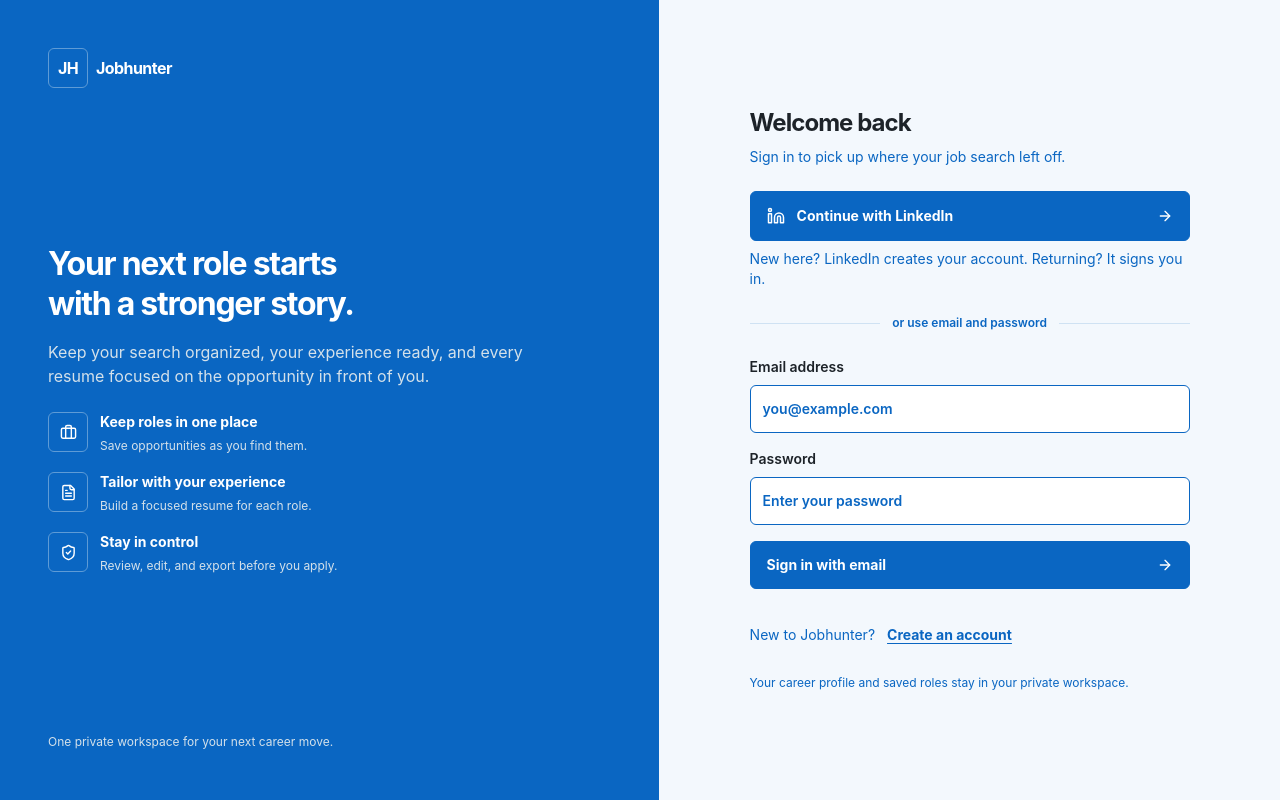
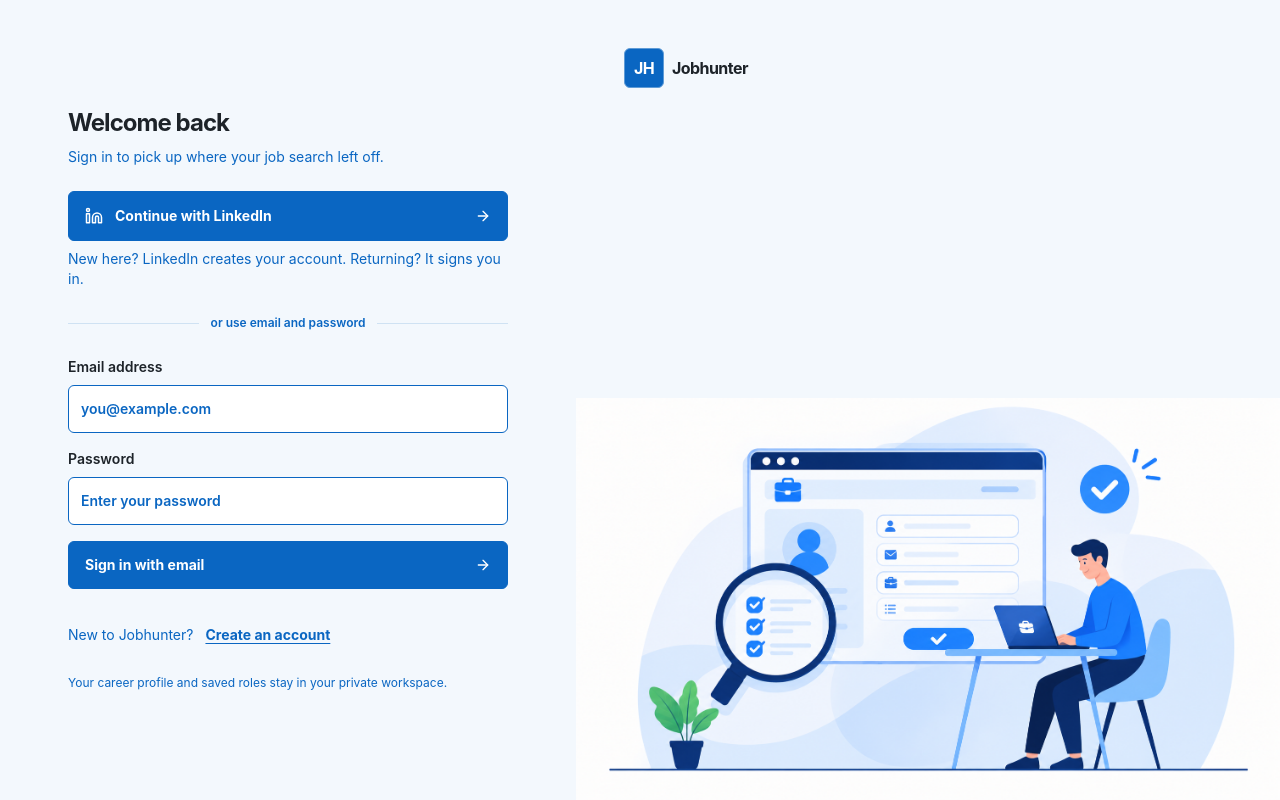
Before and after one commit to quadriabdulsalam/jobhunter, a Next.js app: page /login in a window 1280 px wide. Built offline with nearby package versions, Linux system fonts and the light colour scheme.

Commit message:
Use application illustration on auth page

```diff
--- a/src/app/globals.css
+++ b/src/app/globals.css
@@ -462,7 +462,7 @@ main input.profile-file-input { width: 1px !important; height: 1px !important; m
 .auth-page {
   display: grid;
   min-height: 100svh;
-  grid-template-columns: minmax(0, 1.03fr) minmax(440px, .97fr);
+  grid-template-columns: minmax(420px, .9fr) minmax(0, 1.1fr);
   place-items: stretch;
   padding: 0;
   background: var(--color-page);
@@ -472,13 +472,20 @@ main input.profile-file-input { width: 1px !important; height: 1px !important; m
   display: flex;
   min-height: 100svh;
   flex-direction: column;
-  justify-content: space-between;
+  justify-content: flex-start;
   padding: var(--space-12);
-  background: var(--color-dark-surface);
-  color: var(--color-on-dark);
+  grid-column: 2;
+  grid-row: 1;
+  background-color: var(--color-page);
+  background-image: url("/login-application.png");
+  background-position: center bottom;
+  background-repeat: no-repeat;
+  background-size: min(100%, 760px) auto;
+  color: var(--color-text);
 }
-.auth-story-brand { display: flex; align-items: center; gap: var(--space-2); color: var(--color-on-dark) !important; font-size: 16px; font-weight: 720; letter-spacing: -.035em; text-decoration: none; }
+.auth-story-brand { display: flex; align-items: center; gap: var(--space-2); color: var(--color-text) !important; font-size: 16px; font-weight: 720; letter-spacing: -.035em; text-decoration: none; }
 .auth-story-mark { display: grid; width: 40px; height: 40px; place-items: center; border: 1px solid var(--color-dark-border); border-radius: var(--radius-control); background: var(--color-primary); color: var(--color-on-primary); font-size: 16px; font-weight: 740; }
+.auth-panel-wrap { grid-column: 1; grid-row: 1; }
 .auth-story-content { max-width: 560px; margin: var(--space-12) 0; }
 .auth-story-content h1 { max-width: 540px; margin: 0; color: var(--color-on-dark) !important; font-size: 32px; font-weight: 690; letter-spacing: -.04em; line-height: 40px; text-wrap: balance; }
 .auth-story-lede { max-width: 500px; margin: var(--space-4) 0 var(--space-6); color: var(--color-on-dark-muted) !important; font-size: 16px; line-height: 24px; }
@@ -628,7 +635,7 @@ button:focus-visible, a:focus-visible, input:focus-visible, textarea:focus-visib
   .job-modal form > div:last-child { align-items: stretch; flex-direction: column-reverse; }
   .job-modal form > div:last-child button { width: 100%; }
   .auth-page { display: flex; flex-direction: column; }
-  .auth-story { min-height: auto; padding: 24px 16px 24px; }
+  .auth-story { min-height: 240px; padding: 16px; background-position: center bottom; background-size: min(100%, 440px) auto; }
   .auth-story-content { margin: 32px 0 0; }
   .auth-story-eyebrow { margin-bottom: 8px; }
   .auth-story-content h1 { max-width: 500px; font-size: 32px; }
--- a/src/app/login/page.tsx
+++ b/src/app/login/page.tsx
@@ -2,7 +2,7 @@
 
 import { FormEvent, useEffect, useState } from 'react';
 import { useRouter } from 'next/navigation';
-import { ArrowRight, Briefcase, FileText, Linkedin, ShieldCheck } from 'lucide-react';
+import { ArrowRight, FileText, Linkedin } from 'lucide-react';
 
 export default function LoginPage() {
   const router = useRouter();
@@ -52,20 +52,10 @@ export default function LoginPage() {
 
   return (
     <main className="auth-page">
-      <section className="auth-story" aria-label="About Jobhunter">
+      <section className="auth-story" aria-label="Job application illustration">
         <a className="auth-story-brand" href="/" aria-label="Jobhunter home">
           <span className="auth-story-mark">JH</span><span>Jobhunter</span>
         </a>
-        <div className="auth-story-content">
-          <h1>Your next role starts with a stronger story.</h1>
-          <p className="auth-story-lede">Keep your search organized, your experience ready, and every resume focused on the opportunity in front of you.</p>
-          <ul className="auth-benefits">
-            <li><span><Briefcase size={17} aria-hidden="true" /></span><div><strong>Keep roles in one place</strong><small>Save opportunities as you find them.</small></div></li>
-            <li><span><FileText size={17} aria-hidden="true" /></span><div><strong>Tailor with your experience</strong><small>Build a focused resume for each role.</small></div></li>
-            <li><span><ShieldCheck size={17} aria-hidden="true" /></span><div><strong>Stay in control</strong><small>Review, edit, and export before you apply.</small></div></li>
-          </ul>
-        </div>
-        <p className="auth-story-footnote">One private workspace for your next career move.</p>
       </section>
 
       <section className="auth-panel-wrap" aria-label={mode === 'login' ? 'Sign in to Jobhunter' : 'Create a Jobhunter account'}>
```
Also changed, not shown: public/login-application.png (added).
